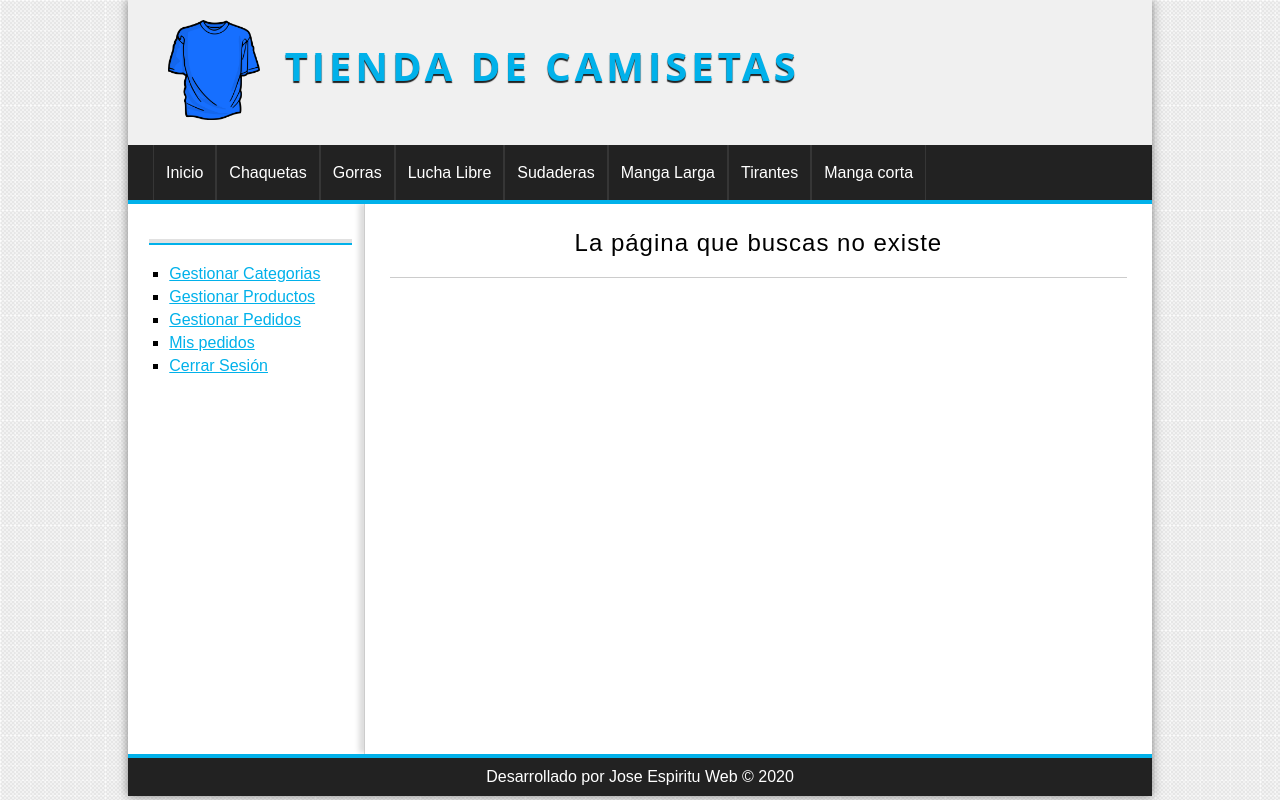
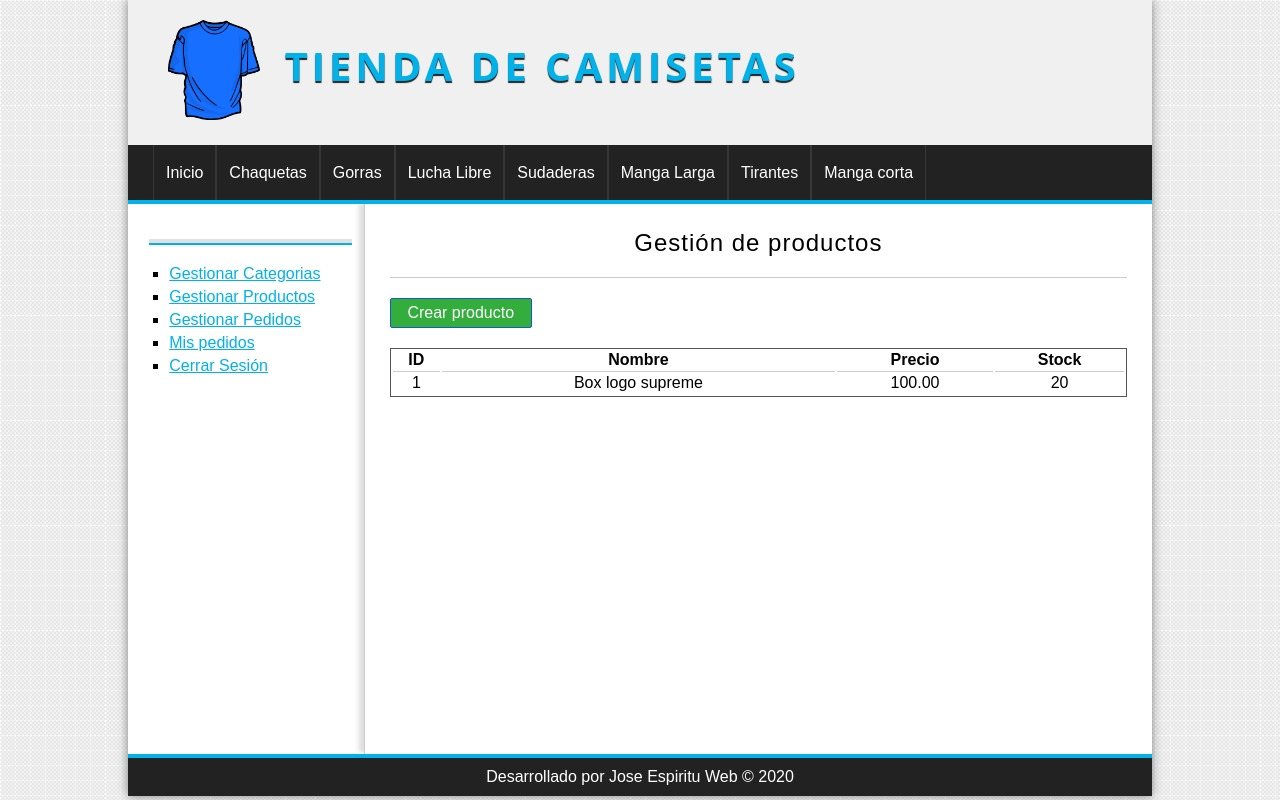
Before and after one commit to joseespiritu/TiendaVirtualPHP-NoFrameworks, a PHP site: page /TiendaVirtualPHP-NoFrameworks/producto/gestion in a window 1280 px wide. Run offline with PHP 8.4, Linux system fonts and the light colour scheme; the visitor is signed in with stand-in values (Sample User, id 1); data comes from the database, SQL or seed files in the repository; both versions use the stored data as it was after the commit.

Commit message:
Gestion de productos

```diff
--- a/controllers/ProductoController.php
+++ b/controllers/ProductoController.php
@@ -1,10 +1,21 @@
 <?php
+
+require_once 'models/producto.php';
 
 class productoController {
     public function index(){
         // Renderizar Vista
         require_once 'views/producto/destacados.php';
     }
+
+    public function gestion(){
+        Utils::isAdmin();
+
+        $producto = new Producto();
+        $productos = $producto->getAll();
+
+        require_once 'views/producto/gestion.php';
+    }
 }
 
 ?>
--- /dev/null
+++ b/models/producto.php
@@ -0,0 +1,96 @@
+<?php
+class Producto{
+    private $id;
+    private $categoria_id;
+    private $nombre;
+    private $descripcion;
+    private $precio;
+    private $stock;
+    private $oferta;
+    private $fecha;
+    private $imagen;
+
+    private $db;
+
+    public function __construct(){
+        $this->db = Database::connect();
+    }
+
+    function getId() {
+        return $this->id;
+    }
+
+    function getCategoria_id() {
+        return $this->categoria_id;
+    }
+
+    function getNombre() {
+        return $this->nombre;
+    }
+
+    function getDescripcion() {
+        return $this->descripcion;
+    }
+
+    function getPrecio() {
+        return $this->precio;
+    }
+
+    function getStock() {
+        return $this->stock;
+    }
+
+    function getOferta() {
+        return $this->oferta;
+    }
+
+    function getFecha() {
+        return $this->fecha;
+    }
+
+    function getImagen() {
+        return $this->imagen;
+    }
+
+    function setId($id): void {
+        $this->id = $id;
+    }
+
+    function setCategoria_id($categoria_id): void {
+        $this->categoria_id = $categoria_id;
+    }
+
+    function setNombre($nombre): void {
+        $this->nombre = $nombre;
+    }
+
+    function setDescripcion($descripcion): void {
+        $this->descripcion = $descripcion;
+    }
+
+    function setPrecio($precio): void {
+        $this->precio = $precio;
+    }
+
+    function setStock($stock): void {
+        $this->stock = $stock;
+    }
+
+    function setOferta($oferta): void {
+        $this->oferta = $oferta;
+    }
+
+    function setFecha($fecha): void {
+        $this->fecha = $fecha;
+    }
+
+    function setImagen($imagen): void {
+        $this->imagen = $imagen;
+    }
+
+    public function getAll(){
+        $productos = $this->db->query("SELECT * FROM productos ORDER BY id DESC;");
+        return $productos;
+    }
+}
+?>
--- a/views/layout/sidebar.php
+++ b/views/layout/sidebar.php
@@ -17,7 +17,7 @@
         <ul>
             <?php if(isset($_SESSION['admin'])): ?>
                 <li><a href="<?=BASE_URL?>categoria/index">Gestionar Categorias</a></li>
-                <li><a href="#">Gestionar Productos</a></li>
+                <li><a href="<?=BASE_URL?>producto/gestion">Gestionar Productos</a></li>
                 <li><a href="#">Gestionar Pedidos</a></li>
             <?php endif; ?>
 
--- /dev/null
+++ b/views/producto/gestion.php
@@ -0,0 +1,20 @@
+<h1>Gestión de productos</h1>
+
+<a href="<?=BASE_URL?>producto/crear" class="button button-small">Crear producto</a>
+
+<table>
+    <tr>
+        <th>ID</th>
+        <th>Nombre</th>
+        <th>Precio</th>
+        <th>Stock</th>
+    </tr>
+    <?php while($pro = $productos->fetch_object()): ?>
+        <tr>
+            <td><?=$pro->id?></td>
+            <td><?=$pro->nombre?></td>
+            <td><?=$pro->precio?></td>
+            <td><?=$pro->stock?></td>
+        </tr>
+    <?php endwhile; ?>
+</table>
```
Also changed, not shown: database/tienda_php_poo.sql (+9 -2 lines).
